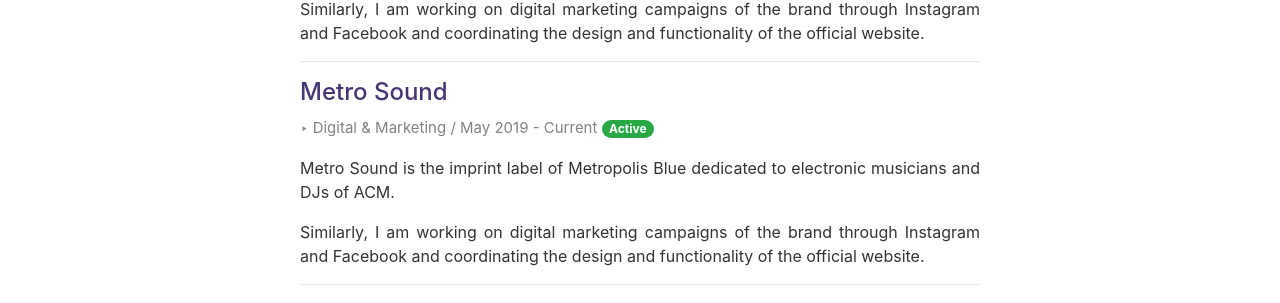
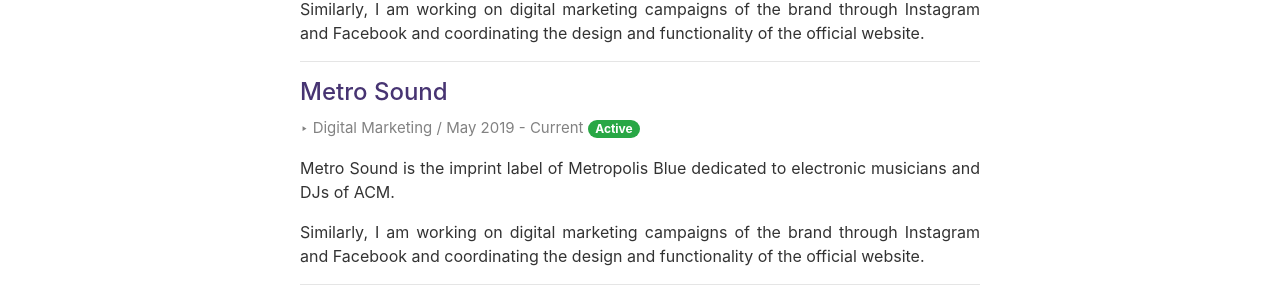
Before and after one commit to ollyy/ollyy.github.io, a Jekyll site: the page built from entries/_posts/2019-06-09-metrosound.md, in a window 1280 px wide. Shown: the part 422-725 px from the top of the page. Built offline with Jekyll 4.4.1, drawn with Linux system fonts in a browser that asks for light colours; our own code applies the rules of GitHub Pages for plain Markdown files.

Commit message:
Fix type

```diff
--- a/entries/_posts/2019-06-09-metrosound.md
+++ b/entries/_posts/2019-06-09-metrosound.md
@@ -1,6 +1,6 @@
 ---
 title: "Metro Sound"
-role: Digital & Marketing
+role: Digital Marketing
 period: May 2019 - Current
 active: true
 feature: true
```
